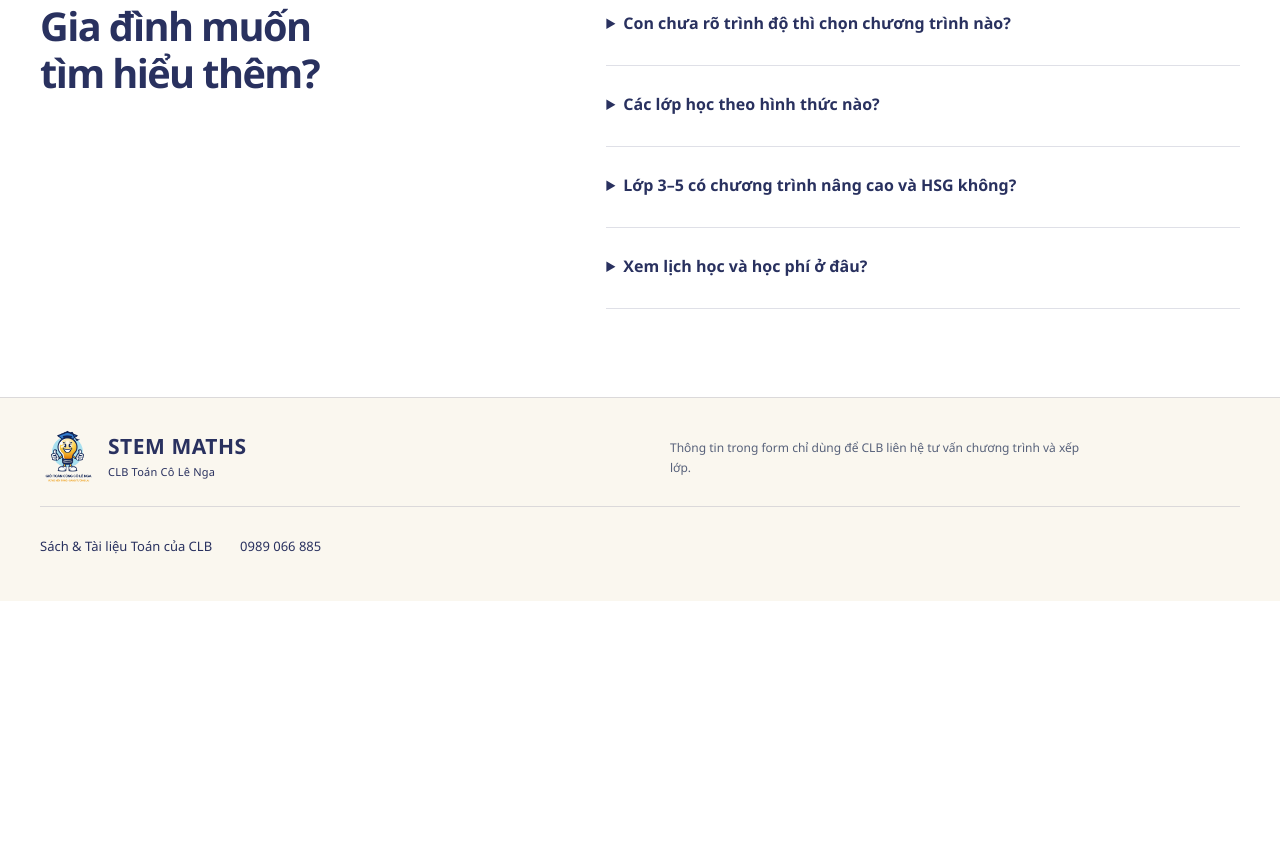
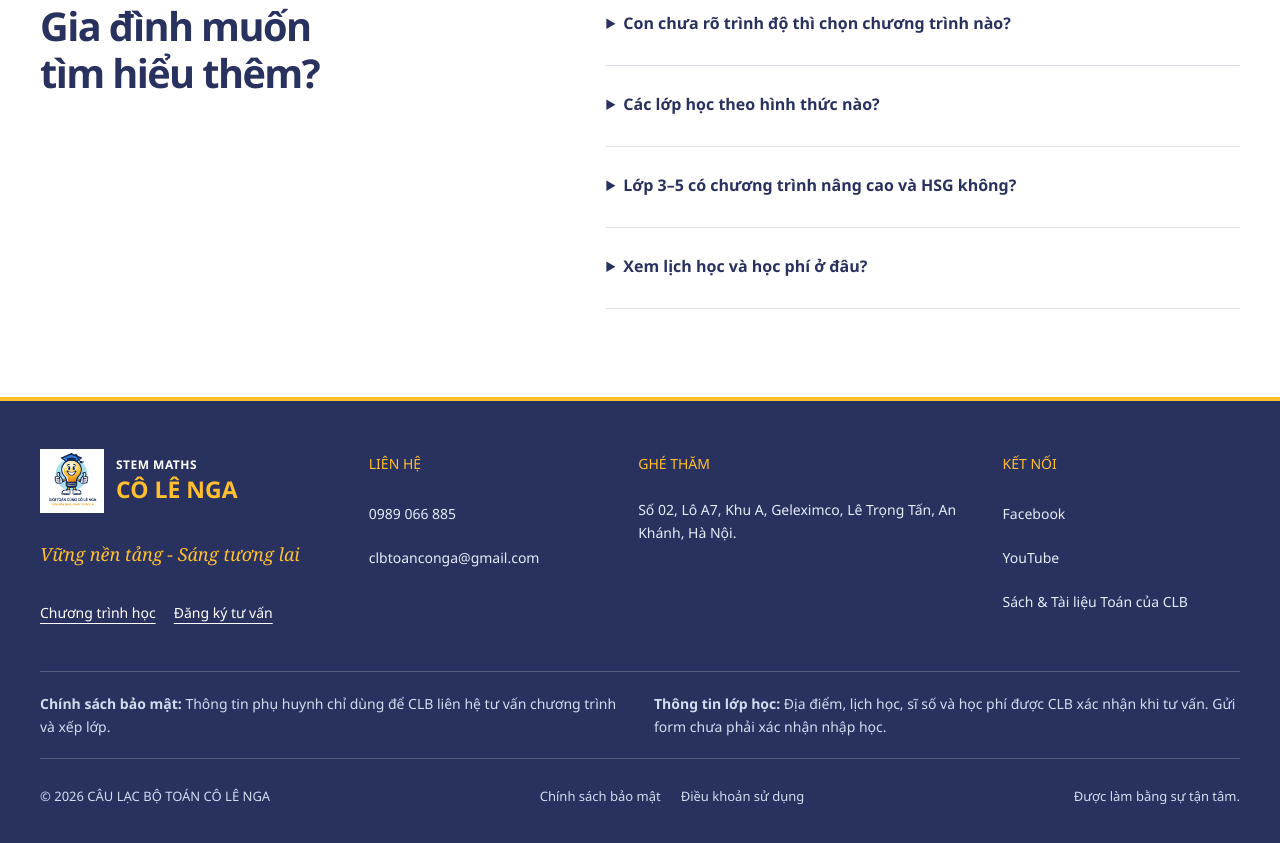
Before and after one commit to tusrei13/le-nga-math-club, a website: page stem-maths/index.html in a window 1280 px wide. Shown: the part 4202-5045 px from the top of the page. Before the commit the page ends 4803 px from the top, so only its background shows below. Drawn offline with Linux system fonts and the light colour scheme; no server answers.

Commit message:
style: align STEM Maths footer with books landing page

```diff
--- a/stem-maths/app.js
+++ b/stem-maths/app.js
@@ -1,4 +1,5 @@
 const $=selector=>document.querySelector(selector);
+$('#year').textContent=String(new Date().getFullYear());
 const form=$('#enquiry-form');
 let programs=[],grade=6,level='basic',specialist=false,busy=false,pending;
 const menu=$('#main-nav'),toggle=$('.menu-toggle');
--- a/stem-maths/index.html
+++ b/stem-maths/index.html
@@ -102,5 +102,42 @@
     </div></section>
     <section class="section faq-section"><div class="wrap faq-grid"><h2>Gia đình muốn<br />tìm hiểu thêm?</h2><div><details><summary>Con chưa rõ trình độ thì chọn chương trình nào?</summary><p>Gia đình có thể chọn nhu cầu gần nhất và ghi thêm điều con đang gặp. CLB sẽ trao đổi trước khi tư vấn xếp lớp.</p></details><details><summary>Các lớp học theo hình thức nào?</summary><p>Các chương trình học trực tiếp tại CLB. Hình thức cá nhân hóa và sĩ số cụ thể được xác nhận khi tư vấn.</p></details><details><summary>Lớp 3–5 có chương trình nâng cao và HSG không?</summary><p>Phụ huynh có thể chọn nhu cầu nâng cao hoặc bồi dưỡng học sinh giỏi cho lớp 3–5. CLB sẽ tư vấn nội dung phù hợp với nền tảng của con.</p></details><details><summary>Xem lịch học và học phí ở đâu?</summary><p>Liên hệ CLB hoặc gửi form để nhận thông tin của chương trình quan tâm. Website chưa công bố lịch và học phí cố định.</p></details></div></div></section>
   </main>
-  <footer class="site-footer"><div class="wrap"><a class="brand" href="#dau-trang"><img src="/assets/logo.png" alt="" width="42" height="42" /><span><strong>STEM MATHS</strong><small>CLB Toán Cô Lê Nga</small></span></a><p>Thông tin trong form chỉ dùng để CLB liên hệ tư vấn chương trình và xếp lớp.</p><div class="footer-links"><a href="https://le-nga-books.pages.dev/">Sách &amp; Tài liệu Toán của CLB</a><a href="tel:0989066885">0989 066 885</a></div></div></footer>
+  <footer class="site-footer">
+    <div class="wrap">
+      <div class="footer-top">
+        <div class="footer-brand">
+          <a class="brand" href="#dau-trang" aria-label="STEM Maths về đầu trang">
+            <img src="/assets/logo.png" alt="" width="64" height="64" />
+            <span class="footer-brand-copy"><strong>STEM MATHS</strong><span>CÔ LÊ NGA</span></span>
+          </a>
+          <p class="footer-slogan">Vững nền tảng - Sáng tương lai</p>
+          <div class="footer-program-links"><a href="#chuong-trinh">Chương trình học</a><a href="#tu-van">Đăng ký tư vấn</a></div>
+        </div>
+        <div class="footer-column">
+          <h2>LIÊN HỆ</h2>
+          <a href="tel:0989066885">0989 066 885</a>
+          <a href="mailto:clbtoanconga@gmail.com">clbtoanconga@gmail.com</a>
+        </div>
+        <div class="footer-column">
+          <h2>GHÉ THĂM</h2>
+          <p>Số 02, Lô A7, Khu A, Geleximco, Lê Trọng Tấn, An Khánh, Hà Nội.</p>
+        </div>
+        <div class="footer-column">
+          <h2>KẾT NỐI</h2>
+          <a href="https://www.facebook.com/daytoanclc" target="_blank" rel="noopener noreferrer" aria-label="Facebook CLB Toán Cô Lê Nga (mở tab mới)">Facebook</a>
+          <a href="https://www.youtube.com/@TOANCONGA-885" target="_blank" rel="noopener noreferrer" aria-label="YouTube CLB Toán Cô Nga (mở tab mới)">YouTube</a>
+          <a href="https://le-nga-books.pages.dev/">Sách &amp; Tài liệu Toán của CLB</a>
+        </div>
+      </div>
+      <div class="footer-legal">
+        <p id="chinh-sach"><strong>Chính sách bảo mật:</strong> Thông tin phụ huynh chỉ dùng để CLB liên hệ tư vấn chương trình và xếp lớp.</p>
+        <p id="dieu-khoan"><strong>Thông tin lớp học:</strong> Địa điểm, lịch học, sĩ số và học phí được CLB xác nhận khi tư vấn. Gửi form chưa phải xác nhận nhập học.</p>
+      </div>
+      <div class="footer-bottom">
+        <span>© <span id="year">2026</span> CÂU LẠC BỘ TOÁN CÔ LÊ NGA</span>
+        <div><a href="#chinh-sach">Chính sách bảo mật</a><a href="#dieu-khoan">Điều khoản sử dụng</a></div>
+        <span>Được làm bằng sự tận tâm.</span>
+      </div>
+    </div>
+  </footer>
 </body></html>
--- a/stem-maths/styles.css
+++ b/stem-maths/styles.css
@@ -162,11 +162,28 @@ legend { width: 100%; font-size: 16px; font-weight: 650; margin-bottom: 18px; }
 .faq-grid details:first-child { padding-top: 0; }
 .faq-grid summary { min-height: 44px; padding-block: 8px; font-size: 16px; font-weight: 600; line-height: 1.5; }
 .faq-grid details p { color: var(--muted); font-size: 14px; margin-top: 14px; }
-.site-footer { background: var(--paper); padding: 32px 0 max(32px, env(safe-area-inset-bottom, 0px)); border-top: 1px solid var(--line); }
-.site-footer > .wrap { display: grid; grid-template-columns: repeat(2, minmax(0, 1fr)); gap: 20px 60px; align-items: center; }
-.site-footer p { font-size: 12px; color: var(--muted); }
-.footer-links { grid-column: 1 / -1; display: flex; gap: 8px 28px; flex-wrap: wrap; font-size: 13px; padding-top: 18px; border-top: 1px solid var(--line); }
-.footer-links > a { display: inline-flex; align-items: center; min-height: 44px; }
+.site-footer { background: var(--navy); color: #fff; padding: 48px 0 max(24px, env(safe-area-inset-bottom, 0px)); border-top: 4px solid var(--gold); }
+.site-footer :focus-visible { outline-color: var(--gold); }
+.footer-top { display: grid; grid-template-columns: minmax(0, 1.25fr) minmax(0, 1fr) minmax(0, 1.4fr) minmax(0, 1fr); gap: 32px; padding-bottom: 36px; }
+.footer-top > *, .footer-brand-copy, .footer-legal > *, .footer-bottom > * { min-width: 0; }
+.footer-brand .brand { gap: 12px; }
+.footer-brand .brand img { width: 64px; height: 64px; padding: 3px; background: white; }
+.footer-brand-copy > strong { display: block; color: white; font-size: 12px; line-height: 1.5; letter-spacing: .04em; }
+.footer-brand-copy > span { display: block; color: var(--gold); font-size: 23px; line-height: 1.35; font-weight: 700; }
+.footer-slogan { color: var(--gold); font: italic 18px/1.6 Georgia, "Times New Roman", serif; margin-top: 20px; }
+.footer-program-links { display: flex; flex-wrap: wrap; column-gap: 18px; margin-top: 22px; }
+.footer-program-links a { display: inline-flex; align-items: center; min-height: 44px; font-size: 14px; text-decoration: underline; text-underline-offset: 5px; }
+.footer-column { display: flex; flex-direction: column; align-items: flex-start; }
+.footer-column h2 { font: 500 14px/1.5 "Segoe UI", Arial, sans-serif; letter-spacing: 0; color: var(--gold); margin: 4px 0 18px; }
+.footer-column a, .footer-column p { color: #e4ecf8; font-size: 14px; overflow-wrap: anywhere; }
+.footer-column a { display: inline-flex; align-items: center; min-height: 44px; padding-block: 6px; }
+.footer-column p { padding-top: 6px; }
+.footer-column a:hover, .footer-bottom a:hover { text-decoration: underline; text-underline-offset: 5px; }
+.footer-legal { display: grid; grid-template-columns: repeat(2, minmax(0, 1fr)); gap: 28px; border-top: 1px solid #ffffff36; padding-block: 20px; color: #d0ddf0; font-size: 14px; }
+.footer-legal p { max-width: none; scroll-margin-top: 24px; }
+.footer-bottom { display: flex; flex-wrap: wrap; align-items: center; justify-content: space-between; gap: 12px 24px; border-top: 1px solid #ffffff36; padding-top: 16px; color: #d0ddf0; font-size: 13px; }
+.footer-bottom > div { display: flex; flex-wrap: wrap; column-gap: 20px; }
+.footer-bottom a { display: inline-flex; align-items: center; min-height: 44px; }
 
 /* Keep Vietnamese text, contact details and controls inside every layout column. */
 main, section, article, form, .header-inner > *, .hero-grid > *, .program-grid > *, .learning-stages > *, .placement-process > *, .steps > *, .offline-grid > *, .enquiry-grid > *, .faq-grid > *, .site-footer > .wrap > * { min-width: 0; }
@@ -187,6 +204,7 @@ h1, h2, h3, h4, p, .chosen-program strong, .contact-block a, .check-label span,
   .placement-process { grid-template-columns: 1fr; gap: 28px; }
   .placement-process > h3 br { display: none; }
   .enquiry-form { padding: 24px; }
+  .footer-top { grid-template-columns: repeat(2, minmax(0, 1fr)); gap: 32px 48px; }
 }
 @media (max-width: 1023px) {
   .menu-toggle { display: block; }
@@ -255,7 +273,11 @@ h1, h2, h3, h4, p, .chosen-program strong, .contact-block a, .check-label span,
   .specialist-section { padding: 40px 0; }
   .contact-block { padding-block: 12px; }
   .contact-block .phone { font-size: 34px; }
-  .site-footer > .wrap { grid-template-columns: 1fr; gap: 20px; }
+  .footer-top { grid-template-columns: repeat(2, minmax(0, 1fr)); gap: 28px 24px; }
+  .footer-brand { grid-column: 1 / -1; }
+  .footer-column:last-child { grid-column: 1 / -1; }
+  .footer-legal { grid-template-columns: 1fr; gap: 16px; }
+  .footer-bottom { align-items: flex-start; flex-direction: column; gap: 8px; }
 }
 @media (max-width: 639px) {
   .field-pair { grid-template-columns: 1fr; gap: 20px; }
@@ -291,7 +313,9 @@ h1, h2, h3, h4, p, .chosen-program strong, .contact-block a, .check-label span,
   .stage-content h3 { font-size: 26px; }
   .stage-content > p { font-size: 14px; }
   .enquiry-form { padding: 22px 16px; }
-  .footer-links { gap: 4px 20px; }
+  .footer-top { grid-template-columns: 1fr; gap: 26px; }
+  .footer-brand, .footer-column:last-child { grid-column: auto; }
+  .footer-column h2 { margin-bottom: 10px; }
 }
 @media (prefers-reduced-motion: reduce) {
   html { scroll-behavior: auto; }
```
